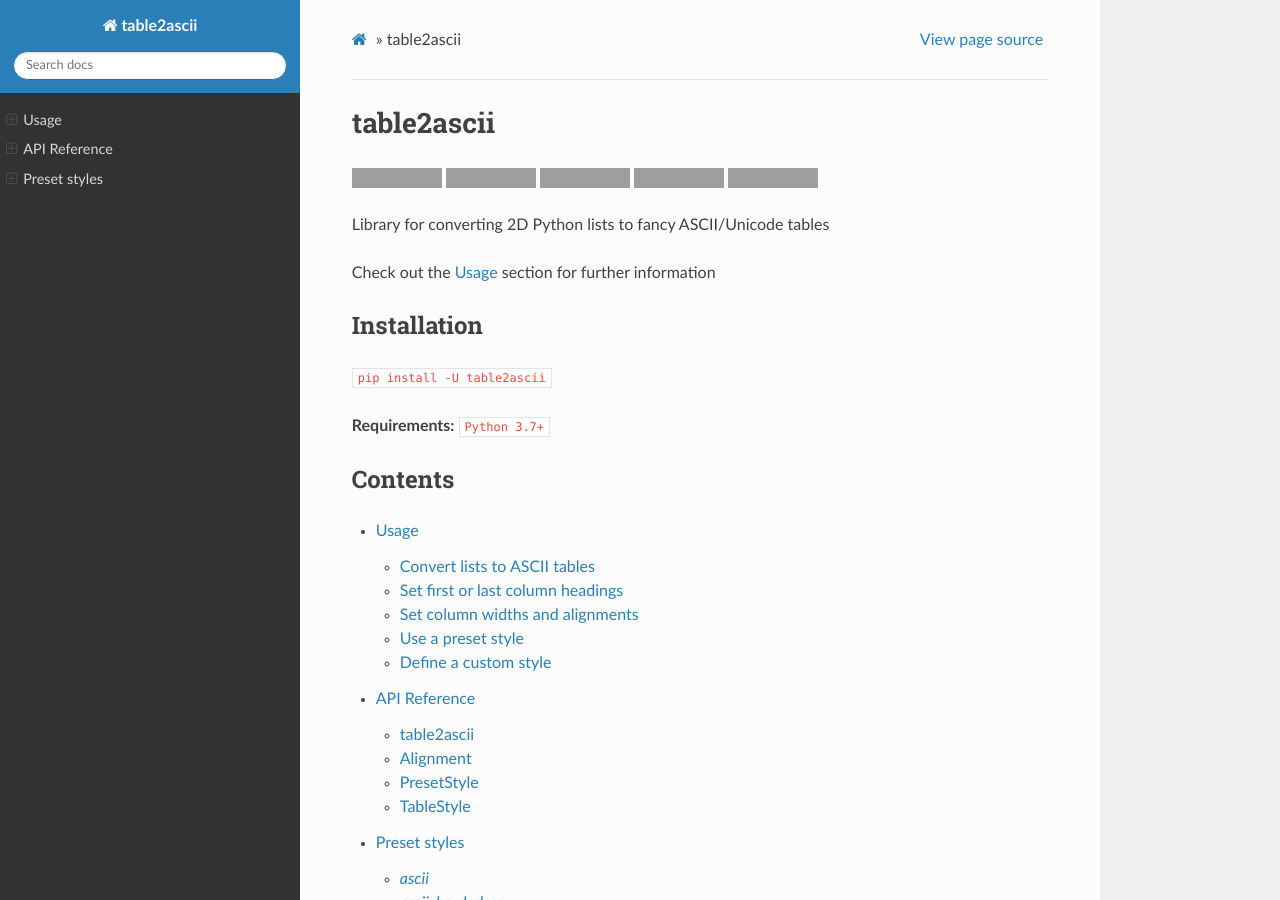
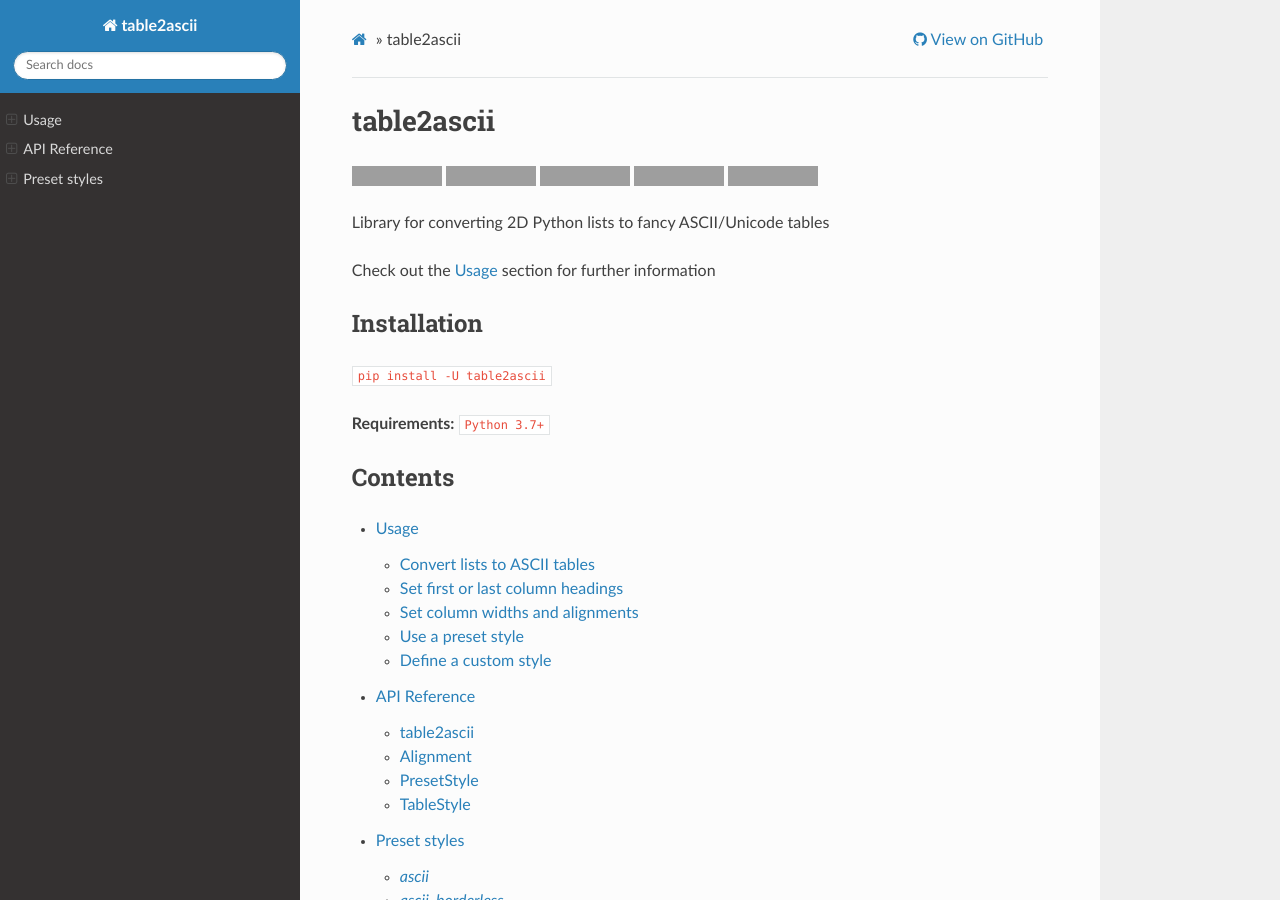
Before and after one commit to DenverCoder1/table2ascii, a Sphinx documentation site: the page built from docs/source/index.rst, in a window 1280 px wide and 900 px high, cut to the strip 0-900 px from the top of the window. Built offline with Sphinx 7.4.7, drawn with Linux system fonts in a browser that asks for light colours; grey boxes are pictures that could not be loaded.

Commit message:
Change edit on github to view on github

```diff
--- a/docs/source/_templates/breadcrumbs.html
+++ b/docs/source/_templates/breadcrumbs.html
@@ -31,32 +31,7 @@
     {%- block breadcrumbs_aside %}
       <li class="wy-breadcrumbs-aside">
         {%- if hasdoc(pagename) and display_vcs_links %}
-          {%- if display_github %}
-            {%- if check_meta and 'github_url' in meta %}
-              <!-- User defined GitHub URL -->
-              <a href="{{ meta['github_url'] }}" class="fa fa-github"> {{ _('Edit on GitHub') }}</a>
-            {%- else %}
-              <a href="https://{{ github_host|default("github.com") }}/{{ github_user }}/{{ github_repo }}/{{ theme_vcs_pageview_mode or "blob" }}/{{ github_version }}{{ conf_py_path }}{{ pagename }}{{ page_source_suffix }}" class="fa fa-github"> {{ _('Edit on GitHub') }}</a>
-            {%- endif %}
-          {%- elif display_bitbucket %}
-            {%- if check_meta and 'bitbucket_url' in meta %}
-              <!-- User defined Bitbucket URL -->
-              <a href="{{ meta['bitbucket_url'] }}" class="fa fa-bitbucket"> {{ _('Edit on Bitbucket') }}</a>
-            {%- else %}
-              <a href="https://bitbucket.org/{{ bitbucket_user }}/{{ bitbucket_repo }}/src/{{ bitbucket_version}}{{ conf_py_path }}{{ pagename }}{{ page_source_suffix }}?mode={{ theme_vcs_pageview_mode or "view" }}" class="fa fa-bitbucket"> {{ _('Edit on Bitbucket') }}</a>
-            {%- endif %}
-          {%- elif display_gitlab %}
-            {%- if check_meta and 'gitlab_url' in meta %}
-              <!-- User defined GitLab URL -->
-              <a href="{{ meta['gitlab_url'] }}" class="fa fa-gitlab"> {{ _('Edit on GitLab') }}</a>
-            {%- else %}
-              <a href="https://{{ gitlab_host|default("gitlab.com") }}/{{ gitlab_user }}/{{ gitlab_repo }}/{{ theme_vcs_pageview_mode or "blob" }}/{{ gitlab_version }}{{ conf_py_path }}{{ pagename }}{{ page_source_suffix }}" class="fa fa-gitlab"> {{ _('Edit on GitLab') }}</a>
-            {%- endif %}
-          {%- elif show_source and source_url_prefix %}
-            <a href="{{ source_url_prefix }}{{ pagename }}{{ page_source_suffix }}">{{ _('View page source') }}</a>
-          {%- elif show_source and has_source and sourcename %}
-            <a href="{{ pathto('_sources/' + sourcename, true)|e }}" rel="nofollow"> {{ _('View page source') }}</a>
-          {%- endif %}
+          <a href="https://{{ github_host|default("github.com") }}/{{ github_user }}/{{ github_repo }}" class="fa fa-github"> {{ _('View on GitHub') }}</a>
         {%- endif %}
       </li>
     {%- endblock %}
```
